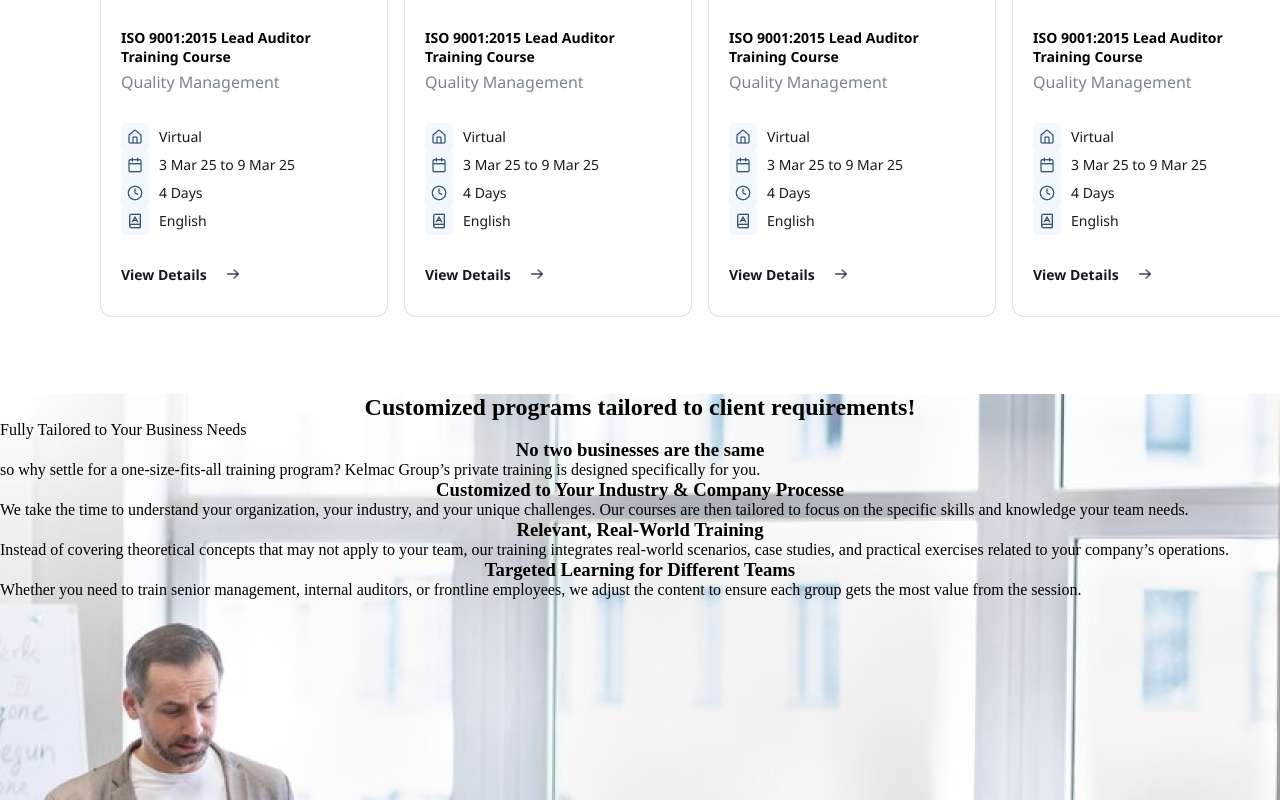
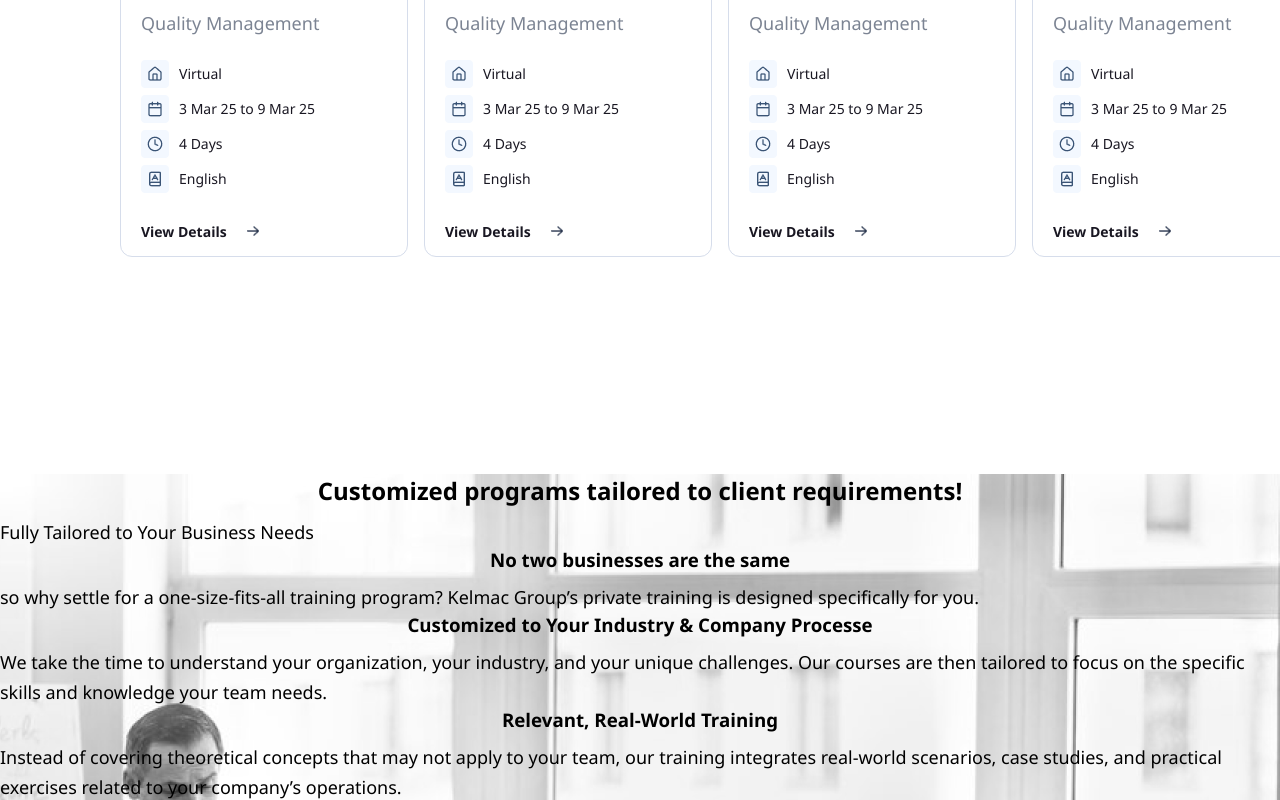
Before and after one commit to abhijeet-maity/Kelmac-UI_Task, a React (Create React App) app: page / in a window 1280 px wide. Shown: the part 2320-3120 px from the top of the page. Built offline with nearby package versions, Linux system fonts and the light colour scheme.

Commit message:
modified css

```diff
--- a/src/components/Page2/Page2.css
+++ b/src/components/Page2/Page2.css
@@ -1,16 +1,51 @@
-/* main {
-  max-width: 100vw;
-  height: 1066px;
-  display: flex;
-  flex-direction: column;
-  justify-content: space-between;
-  align-items: center; */
-
 
 .page2 {
   max-width: 100vw;
   height: 1066px;
+  position: relative;
+  font-family: 'Segoe UI', Tahoma, Geneva, Verdana, sans-serif;
+}
+.page2::before {
+  content: "";
+  position: absolute;
+  top: 0;
+  left: 0;
+  width: 100%;
+  height: 100%;
   background-image: url("../../images/image\ 10.png");
   background-size: cover;
   background-position: center;
+  filter: grayscale(100%);
+  z-index: -1;
 }
+.page2-text-container {
+  height: 868px;
+  width: 752px;
+  position: absolute;
+  left: 680px;
+  top: 100px;
+  color: #FFF;
+  padding: 50px;
+  border-radius: 20px;
+  text-align: left;
+  background: linear-gradient(to right top, rgba(242, 0, 255, 0.9), rgba(56, 3, 109, 0.9));
+  display: flex;
+  flex-direction: column;
+  justify-content: space-between;
+}
+/*#FF058F #7700FF rgba(255, 5, 143, 0.9) rgba(119, 0, 255, 0.9)*/
+.heading-details h2{
+  font-size: 28px;
+  font-weight: 700;
+}
+p{
+  font-size: 18px;
+  line-height: 30px;
+  font-weight: 400;
+  margin-top: 10px;
+}
+.page2-info-details h3{
+  font-size: 22px;
+  font-weight: 700;
+  line-height: 30px;
+}
--- a/src/components/Page3/Page3.css
+++ b/src/components/Page3/Page3.css
@@ -1,6 +1,6 @@
 main {
     max-width: 100vw;
-    height: 60vh;
+    height: 70vh;
     position: relative;
     /* background-color: aqua; */
 }
--- a/src/components/TrainingCards/TrainingCard/TrainingCard.css
+++ b/src/components/TrainingCards/TrainingCard/TrainingCard.css
@@ -6,11 +6,11 @@
 .card {
     width: 288px;
     height: 403px;
-    padding: 20px;
+    padding: 15px 20px;
     /* background-color: aquamarine; */
     display: flex;
     flex-direction: column;
-    gap: 30px;
+    gap: 22px;
     border-radius: 12px;
     border: 1px solid #D6DDEB;
     background-color: white;
@@ -56,6 +56,7 @@
     display: flex;
     align-items: center;
     gap: 10px;
+    margin-bottom: 7px;
 }
 .card-list h5{
     font-size: 14px;
--- a/src/components/TrainingCards/TrainingCardContainer/TrainingCardContainer.css
+++ b/src/components/TrainingCards/TrainingCardContainer/TrainingCardContainer.css
@@ -3,9 +3,37 @@
     height: 380px;
     /* background-color: pink; */
     position: absolute;
-    left: 100px;
+    left: 120px;
     z-index: 2;
-    bottom: 100px;
+    bottom: 15rem;
     display: flex;
     justify-content: space-between;
 }
+.pagination {
+    width: 184px;
+    height: 36px;
+    display: flex;
+    align-items: center;
+    justify-content: space-between;
+    position:absolute;
+    bottom: 80px;
+    right: 190px;
+}
+.pagination img {
+    width: 36px;
+    height: 36px;
+}
+.pagination-circle {
+    width: 8px;
+    height: 8px;
+    border-radius: 50px;
+    background-color: #CED6E0;
+    transition: transform 0.2s ease-in-out;
+}
+.pagination-circle:hover {
+    transform: scale(1.75);
+    background-color: #588DCF;
+}
+/* .pagination img:hover {
+    background-color: #588DCF;
+} */
```
